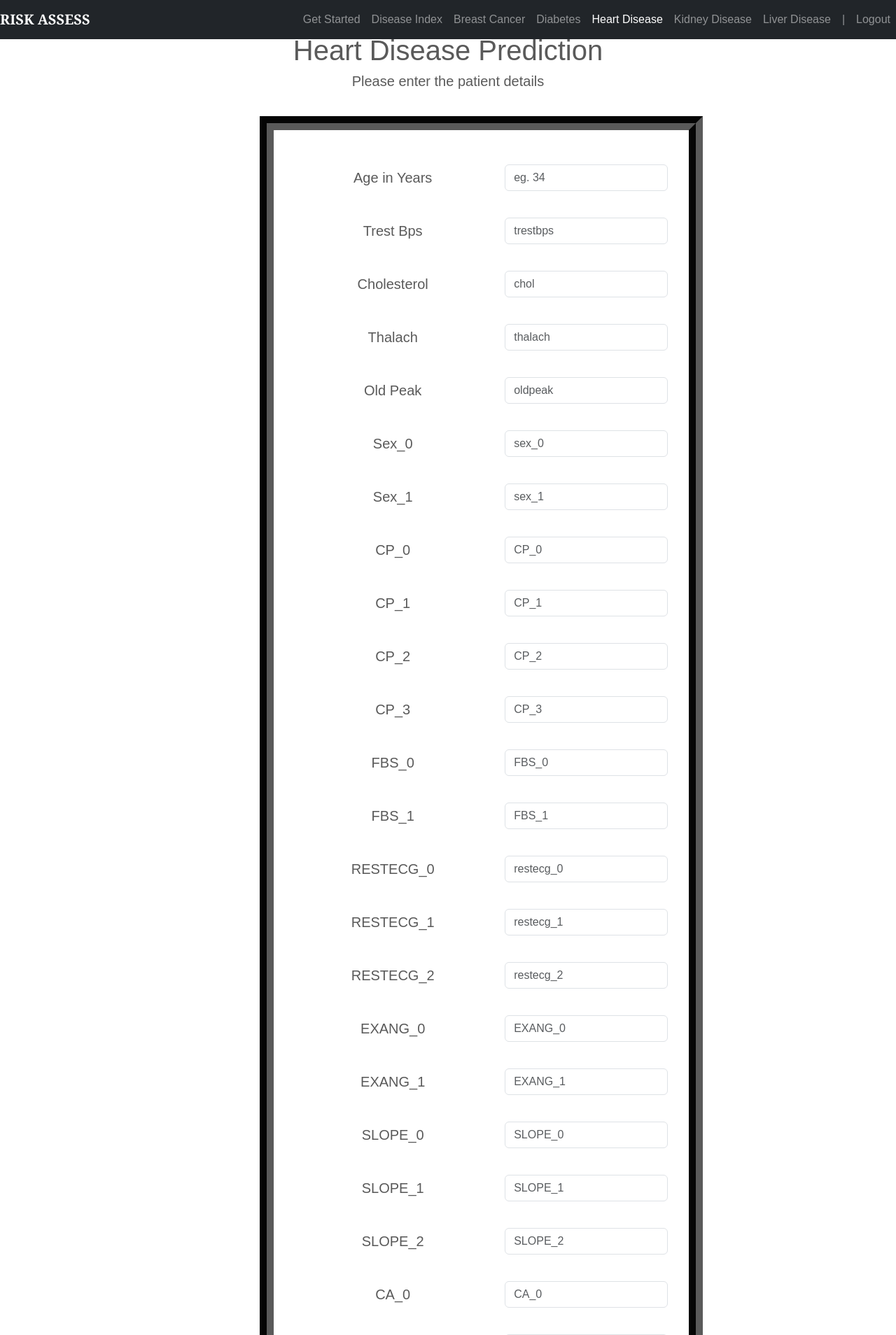
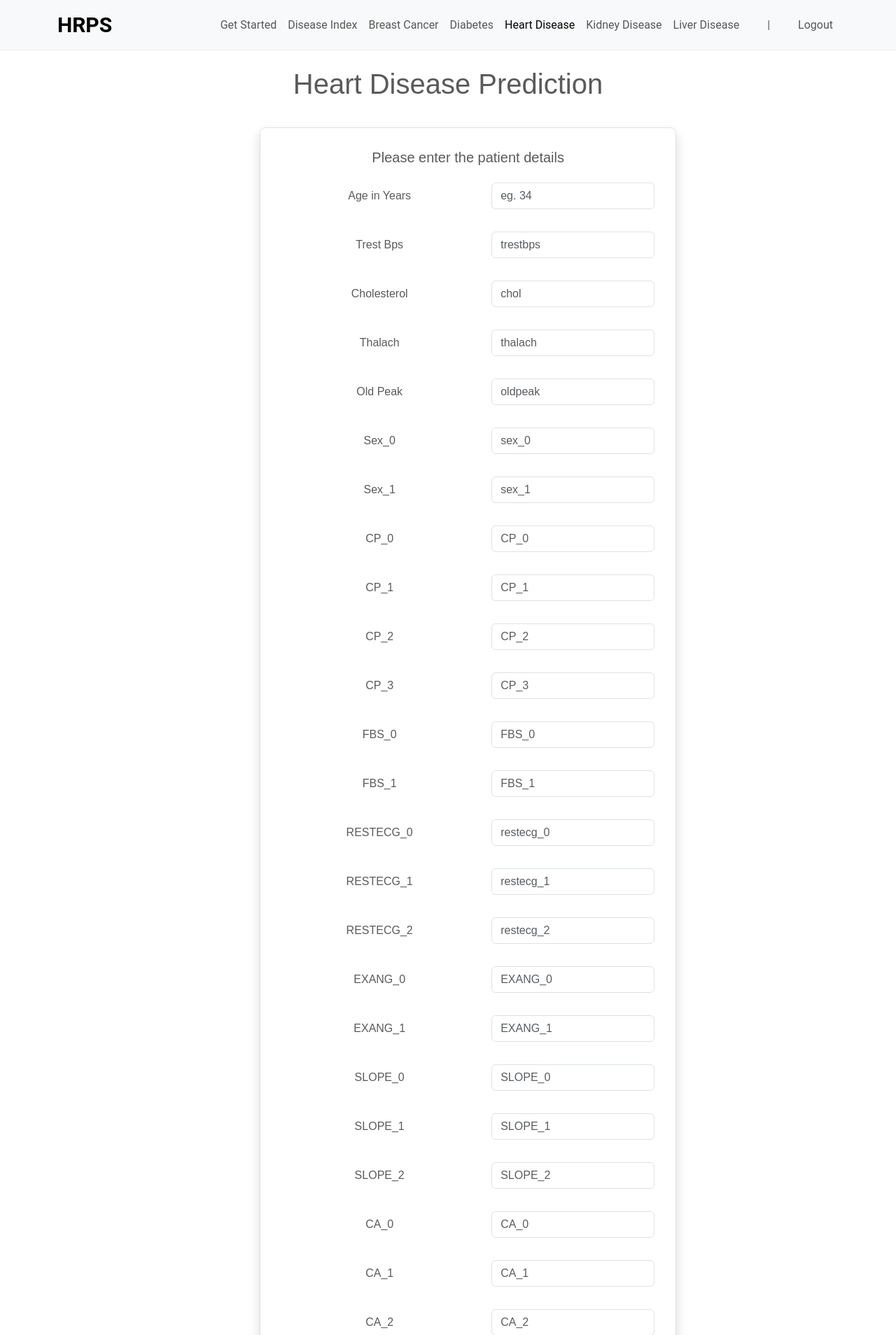
Before and after one commit to Aashish-32/HRPS, a Flask app: page /heart in a window 1280 px wide. Shown: the top 1908 px of the page at 70% size. Run offline with Flask 3, Linux system fonts and the light colour scheme; a user stored in the database is signed in; parts of the project's set-up code (start-up, migrations or seed data) failed here and were passed over; some libraries are stand-ins or nearby versions.

Commit message:
fix: :art: heart page

```diff
--- a/templates/dashboard.html
+++ b/templates/dashboard.html
@@ -71,7 +71,8 @@
                     <li class="nav-item">
                         <a class="nav-link" href="/liver">Liver Disease</a>
                     </li>
-                    <li class="nav-item px-4 ">
+                    <li class="nav-item px-4 d-lg-block d-md-none">
+
                         <a class="nav-link" href="#">|</a>
                     </li>
                     <li class="nav-item">
--- a/templates/disindex.html
+++ b/templates/disindex.html
@@ -78,7 +78,7 @@
                         </li>
                         </li>
                         <li class="nav-item">
-                            <a class="nav-link" href="/disindex">Disease Index</a>
+                            <a class="nav-link active" href="/disindex">Disease Index</a>
                         </li>
                         <li class="nav-item">
                             <a class="nav-link" href="/cancer">Breast Cancer</a>
@@ -95,7 +95,8 @@
                         <li class="nav-item">
                             <a class="nav-link" href="/liver">Liver Disease</a>
                         </li>
-                        <li class="nav-item px-4 ">
+                        <li class="nav-item px-4 d-lg-block d-md-none">
+
                             <a class="nav-link" href="#">|</a>
                         </li>
                         <li class="nav-item">
--- a/templates/heart.html
+++ b/templates/heart.html
@@ -1,37 +1,65 @@
 <!DOCTYPE html>
 <html>
   <head>
-	<meta charset="utf-8">
-    <meta name="viewport" content="width=device-width, initial-scale=1, shrink-to-fit=no">
-    <link rel="stylesheet" href="https://maxcdn.bootstrapcdn.com/bootstrap/4.0.0/css/bootstrap.min.css">
-    <link href="https://cdn.jsdelivr.net/npm/bootstrap@5.3.3/dist/css/bootstrap.min.css" rel="stylesheet"
-        integrity="sha384-QWTKZyjpPEjISv5WaRU9OFeRpok6YctnYmDr5pNlyT2bRjXh0JMhjY6hW+ALEwIH" crossorigin="anonymous" />
-    <link rel="canonical" href="https://getbootstrap.com/docs/4.5/examples/carousel/">
-    <link rel="stylesheet" type="text/css" href="{{ url_for('static', filename='index.css') }}">
+    <meta charset="utf-8" />
+    <meta
+      name="viewport"
+      content="width=device-width, initial-scale=1, shrink-to-fit=no"
+    />
+    <link
+      rel="stylesheet"
+      href="https://maxcdn.bootstrapcdn.com/bootstrap/4.0.0/css/bootstrap.min.css"
+    />
+    <link
+      href="https://cdn.jsdelivr.net/npm/bootstrap@5.3.3/dist/css/bootstrap.min.css"
+      rel="stylesheet"
+      integrity="sha384-QWTKZyjpPEjISv5WaRU9OFeRpok6YctnYmDr5pNlyT2bRjXh0JMhjY6hW+ALEwIH"
+      crossorigin="anonymous"
+    />
+    <link
+      rel="canonical"
+      href="https://getbootstrap.com/docs/4.5/examples/carousel/"
+    />
+    <link
+      rel="stylesheet"
+      type="text/css"
+      href="{{ url_for('static', filename='index.css') }}"
+    />
     <title>RiskAssess | Heart Disease Prediction</title>
   </head>
   <style>
-	button
-{
-	border-style:none;
+    nav {
+      font-family: "Roboto", sans-serif;
     }
 
-h1, h2, h3, h4, h5{
+    .navbar-brand {
+      font-size: 30px;
+      font-family: "Roboto", sans-serif;
+      font-weight: 700;
+      font-style: normal;
+    }
+    button {
+      border-style: none;
+    }
+
+    h1,
+    h2,
+    h3,
+    h4,
+    h5 {
       text-align: center;
-
     }
 
     form {
       margin-top: 3%;
       margin-left: 29%;
       margin-right: 21%;
-
     }
 
-form fieldset{
+    form fieldset {
       padding: 30px;
-	border-width: 20px;
-	border-style: groove;
+      border-width: 30px;
+
       border-color: #5a5a5a;
       background-color: #fff;
     }
@@ -50,19 +78,19 @@ fieldset label {
       margin-left: 20px;
       margin-right: 40px;
       padding: 23px;
-	font-size: 20px;
+      font-size: 16px;
       display: inline-block;
-    width  : 240px;
+      width: 240px;
     }
-fieldset input{
-	padding:8px;
-	color: #938c8c
+
+    fieldset input {
+      padding: 8px;
+      color: #938c8c;
     }
-fieldset input:focus{
+    fieldset input:focus {
       color: #000;
     }
-fieldset button
-{
+    fieldset button {
       margin-left: 60px;
       color: #fff;
       background-color: #5a5a5a;
@@ -79,8 +107,7 @@ fieldset button
       margin-top: 15px;
     }
 
-
-.submit{
+    .submit {
       margin-left: 60px;
       color: #fff;
       background-color: #5a5a5a;
@@ -97,11 +124,11 @@ fieldset button
       margin-top: 15px;
     }
 
-#link_to_edit{
+    #link_to_edit {
       padding-left: 45px;
     }
 
-.fieldset{
+    .fieldset {
       margin-top: 3%;
       margin-left: 0%;
       margin-right: 0%;
@@ -114,17 +141,22 @@ fieldset button
     }
   </style>
   <body>
+    <header>
+      <nav class="navbar navbar-expand-lg bg-body-tertiary fixed-top border-bottom border-light-subtle">
+        <div class="container-sm d-flex justify-content-between align-items-center">
 
-	<header>
-    <nav class="navbar navbar-expand-md navbar-dark fixed-top bg-dark">
-                <a class="navbar-brand" href="#"><b>RISK ASSESS</b></a>
-                <button class="navbar-toggler" type="button" data-toggle="collapse" data-target="#navbarCollapse" aria-controls="navbarCollapse" aria-expanded="false" aria-label="Toggle navigation">
+            <a class="navbar-brand" href="/dashboard">HRPS</a>
+            <button class="navbar-toggler" type="button" data-bs-toggle="collapse" data-bs-target="#navbarNav"
+                aria-controls="navbarNav" aria-expanded="false" aria-label="Toggle navigation">
                 <span class="navbar-toggler-icon"></span>
             </button>
-                <div class="collapse navbar-collapse" id="navbarCollapse">
+
+
+            <div class="collapse navbar-collapse" id="navbarNav">
                 <ul class="navbar-nav ml-auto">
                     <li class="nav-item">
-                        <a class="nav-link" href="/dashboard">Get Started</a>
+                        <a class="nav-link " aria-current="page" href="/dashboard">Get Started</a>
+                    </li>
                     </li>
                     <li class="nav-item">
                         <a class="nav-link" href="/disindex">Disease Index</a>
@@ -139,159 +171,359 @@ fieldset button
                         <a class="nav-link active" href="/heart">Heart Disease</a>
                     </li>
                     <li class="nav-item">
-                        <a class="nav-link" href="/kidney">Kidney Disease</a>
+                        <a class="nav-link " href="/kidney">Kidney Disease</a>
                     </li>
                     <li class="nav-item">
                         <a class="nav-link" href="/liver">Liver Disease</a>
                     </li>
-                    <li class="nav-item">
+                    <li class="nav-item px-4 d-lg-block d-md-none">
                         <a class="nav-link" href="#">|</a>
                     </li>
                     <li class="nav-item">
                         <a class="nav-link" href="/logout">Logout</a>
                     </li>
+
                 </ul>
             </div>
+        </div>
     </nav>
-    </header><br/><br/>
-    <h1 style="text-align:center;">Heart Disease Prediction</h1>
-    <h5 style="text-align:center;">Please enter the patient details</h5>
+    </header>
+    <br /><br />
+    <h1 class="align-content-center text-center pt-5">Heart Disease Prediction</h1>
 
-    <form action="{{ url_for('predictheart')}}" method="post" class="form-inline">
-        <fieldset>
+    <form
+      action="{{ url_for('predictheart')}}"
+      method="post"
+      class="form-inline"
+    >
+    <fieldset class="rounded-3 shadow border ">
+      <h5 class="align-content-center text-center">Please enter the patient details</h5>
         <div class="tabcontent" id="new">
-
           <div class="form-group">
             <label for="age">Age in Years</label>
-                    <input class="form-control" type="number" name="age" placeholder="eg. 34" required="required"/>
+            <input
+              class="form-control"
+              type="number"
+              name="age"
+              placeholder="eg. 34"
+              required="required"
+            />
           </div>
           <div class="form-group">
             <label for="trestbps">Trest Bps</label>
-                    <input class="form-control" type="number" name="trestbps" placeholder="trestbps" required="required"/>
+            <input
+              class="form-control"
+              type="number"
+              name="trestbps"
+              placeholder="trestbps"
+              required="required"
+            />
           </div>
           <div class="form-group">
             <label for="chol">Cholesterol</label>
-                    <input class="form-control" type="number" name="chol" placeholder="chol" required="required"/>
+            <input
+              class="form-control"
+              type="number"
+              name="chol"
+              placeholder="chol"
+              required="required"
+            />
           </div>
           <div class="form-group">
             <label for="thalach">Thalach</label>
-                    <input class="form-control" type="number" name="thalach" placeholder="thalach" required="required"/>
+            <input
+              class="form-control"
+              type="number"
+              name="thalach"
+              placeholder="thalach"
+              required="required"
+            />
           </div>
           <div class="form-group">
             <label for="oldpeak">Old Peak</label>
-                    <input class="form-control" type="number" name="oldpeak" placeholder="oldpeak" required="required"/>
+            <input
+              class="form-control"
+              type="number"
+              name="oldpeak"
+              placeholder="oldpeak"
+              required="required"
+            />
           </div>
           <div class="form-group">
             <label for="sex_0">Sex_0</label>
-                    <input class="form-control" type="number" name="sex_0" placeholder="sex_0" required="required"/>
+            <input
+              class="form-control"
+              type="number"
+              name="sex_0"
+              placeholder="sex_0"
+              required="required"
+            />
           </div>
           <div class="form-group">
             <label for="sex_1">Sex_1</label>
-                    <input class="form-control" type="number" name="sex_1" placeholder="sex_1" required="required"/>
+            <input
+              class="form-control"
+              type="number"
+              name="sex_1"
+              placeholder="sex_1"
+              required="required"
+            />
           </div>
           <div class="form-group">
             <label for="CP_0">CP_0</label>
-                    <input class="form-control" type="number" name="CP_0" placeholder="CP_0" required="required"/>
+            <input
+              class="form-control"
+              type="number"
+              name="CP_0"
+              placeholder="CP_0"
+              required="required"
+            />
           </div>
           <div class="form-group">
             <label for="CP_1">CP_1</label>
-                    <input class="form-control" type="number" name="CP_1" placeholder="CP_1" required="required"/>
+            <input
+              class="form-control"
+              type="number"
+              name="CP_1"
+              placeholder="CP_1"
+              required="required"
+            />
           </div>
           <div class="form-group">
             <label for="CP_2">CP_2</label>
-                    <input class="form-control" type="number" name="CP_2" placeholder="CP_2" required="required"/>
+            <input
+              class="form-control"
+              type="number"
+              name="CP_2"
+              placeholder="CP_2"
+              required="required"
+            />
           </div>
           <div class="form-group">
             <label for="CP_3">CP_3</label>
-                    <input class="form-control" type="number" name="CP_3" placeholder="CP_3" required="required"/>
+            <input
+              class="form-control"
+              type="number"
+              name="CP_3"
+              placeholder="CP_3"
+              required="required"
+            />
           </div>
           <div class="form-group">
             <label for="fbs_0">FBS_0</label>
-                    <input class="form-control" type="number" name="FBS_0" placeholder="FBS_0" required="required"/>
+            <input
+              class="form-control"
+              type="number"
+              name="FBS_0"
+              placeholder="FBS_0"
+              required="required"
+            />
           </div>
           <div class="form-group">
             <label for="fbs_1">FBS_1</label>
-                    <input class="form-control" type="number" name="FBS_1" placeholder="FBS_1" required="required"/>
+            <input
+              class="form-control"
+              type="number"
+              name="FBS_1"
+              placeholder="FBS_1"
+              required="required"
+            />
           </div>
           <div class="form-group">
             <label for="restecg_0">RESTECG_0</label>
-                    <input class="form-control" type="number" name="restecg_0" placeholder="restecg_0" required="required"/>
+            <input
+              class="form-control"
+              type="number"
+              name="restecg_0"
+              placeholder="restecg_0"
+              required="required"
+            />
           </div>
           <div class="form-group">
             <label for="restecg_1">RESTECG_1</label>
-                    <input class="form-control" type="number" name="restecg_1" placeholder="restecg_1" required="required"/>
+            <input
+              class="form-control"
+              type="number"
+              name="restecg_1"
+              placeholder="restecg_1"
+              required="required"
+            />
           </div>
           <div class="form-group">
             <label for="restecg_2">RESTECG_2</label>
-                    <input class="form-control" type="number" name="restecg_2" placeholder="restecg_2" required="required"/>
+            <input
+              class="form-control"
+              type="number"
+              name="restecg_2"
+              placeholder="restecg_2"
+              required="required"
+            />
           </div>
           <div class="form-group">
             <label for="exang_0">EXANG_0</label>
-                    <input class="form-control" type="number" name="EXANG_0" placeholder="EXANG_0" required="required"/>
+            <input
+              class="form-control"
+              type="number"
+              name="EXANG_0"
+              placeholder="EXANG_0"
+              required="required"
+            />
           </div>
           <div class="form-group">
             <label for="exang_1">EXANG_1</label>
-                    <input class="form-control" type="number" name="EXANG_1" placeholder="EXANG_1" required="required"/>
+            <input
+              class="form-control"
+              type="number"
+              name="EXANG_1"
+              placeholder="EXANG_1"
+              required="required"
+            />
           </div>
           <div class="form-group">
             <label for="slope_0">SLOPE_0</label>
-                    <input class="form-control" type="number" name="SLOPE_0" placeholder="SLOPE_0" required="required"/>
+            <input
+              class="form-control"
+              type="number"
+              name="SLOPE_0"
+              placeholder="SLOPE_0"
+              required="required"
+            />
           </div>
           <div class="form-group">
             <label for="slope_1">SLOPE_1</label>
-                    <input class="form-control" type="number" name="SLOPE_1" placeholder="SLOPE_1" required="required"/>
+            <input
+              class="form-control"
+              type="number"
+              name="SLOPE_1"
+              placeholder="SLOPE_1"
+              required="required"
+            />
           </div>
           <div class="form-group">
             <label for="slope_2">SLOPE_2</label>
-                    <input class="form-control" type="number" name="SLOPE_2" placeholder="SLOPE_2" required="required"/>
+            <input
+              class="form-control"
+              type="number"
+              name="SLOPE_2"
+              placeholder="SLOPE_2"
+              required="required"
+            />
           </div>
           <div class="form-group">
             <label for="CA_0">CA_0</label>
-                    <input class="form-control" type="number" name="CA_0" placeholder="CA_0" required="required"/>
+            <input
+              class="form-control"
+              type="number"
+              name="CA_0"
+              placeholder="CA_0"
+              required="required"
+            />
           </div>
           <div class="form-group">
             <label for="CA_1">CA_1</label>
-                    <input class="form-control" type="number" name="CA_1" placeholder="CA_1" required="required"/>
+            <input
+              class="form-control"
+              type="number"
+              name="CA_1"
+              placeholder="CA_1"
+              required="required"
+            />
           </div>
           <div class="form-group">
             <label for="CA_2">CA_2</label>
-                    <input class="form-control" type="number" name="CA_2" placeholder="CA_2" required="required"/>
+            <input
+              class="form-control"
+              type="number"
+              name="CA_2"
+              placeholder="CA_2"
+              required="required"
+            />
           </div>
           <div class="form-group">
             <label for="CA_3">CA_3</label>
-                    <input class="form-control" type="number" name="CA_3" placeholder="CA_3" required="required"/>
+            <input
+              class="form-control"
+              type="number"
+              name="CA_3"
+              placeholder="CA_3"
+              required="required"
+            />
           </div>
           <div class="form-group">
             <label for="CA_4">CA_4</label>
-                    <input class="form-control" type="number" name="CA_4" placeholder="CA_4" required="required"/>
+            <input
+              class="form-control"
+              type="number"
+              name="CA_4"
+              placeholder="CA_4"
+              required="required"
+            />
           </div>
           <div class="form-group">
             <label for="THAL_0">THAL_0</label>
-                    <input class="form-control" type="number" name="THAL_0" placeholder="THAL_0" required="required"/>
+            <input
+              class="form-control"
+              type="number"
+              name="THAL_0"
+              placeholder="THAL_0"
+              required="required"
+            />
           </div>
           <div class="form-group">
             <label for="THAL_1">THAL_1</label>
-                    <input class="form-control" type="number" name="THAL_1" placeholder="THAL_1" required="required"/>
+            <input
+              class="form-control"
+              type="number"
+              name="THAL_1"
+              placeholder="THAL_1"
+              required="required"
+            />
           </div>
           <div class="form-group">
             <label for="THAL_2">THAL_2</label>
-                    <input class="form-control" type="number" name="THAL_2" placeholder="THAL_2" required="required"/>
+            <input
+              class="form-control"
+              type="number"
+              name="THAL_2"
+              placeholder="THAL_2"
+              required="required"
+            />
           </div>
           <div class="form-group">
             <label for="THAL_3">THAL_3</label>
-                    <input class="form-control" type="number" name="THAL_3" placeholder="THAL_3" required="required"/>
+            <input
+              class="form-control"
+              type="number"
+              name="THAL_3"
+              placeholder="THAL_3"
+              required="required"
+            />
           </div>
-                  &nbsp;&nbsp;&nbsp;&nbsp;&nbsp;&nbsp;&nbsp;&nbsp;&nbsp;&nbsp;&nbsp;&nbsp;&nbsp;&nbsp;&nbsp;&nbsp;&nbsp;&nbsp;&nbsp;&nbsp;&nbsp;&nbsp;&nbsp;&nbsp;&nbsp;&nbsp;&nbsp;&nbsp;<button type="submit" class="btn btn-primary btn-lg">Predict</button>
-
+          &nbsp;&nbsp;&nbsp;&nbsp;&nbsp;&nbsp;&nbsp;&nbsp;&nbsp;&nbsp;&nbsp;&nbsp;&nbsp;&nbsp;&nbsp;&nbsp;&nbsp;&nbsp;&nbsp;&nbsp;&nbsp;&nbsp;&nbsp;&nbsp;&nbsp;&nbsp;&nbsp;&nbsp;
+          <button type="submit" class="btn bg-success px-5 text-white">Predict</button>
         </div>
       </fieldset>
     </form>
 
-    <script src="https://code.jquery.com/jquery-3.2.1.slim.min.js" integrity="sha384-KJ3o2DKtIkvYIK3UENzmM7KCkRr/rE9/Qpg6aAZGJwFDMVNA/GpGFF93hXpG5KkN" crossorigin="anonymous"></script>
-    <script src="https://cdnjs.cloudflare.com/ajax/libs/popper.js/1.12.9/umd/popper.min.js" integrity="sha384-ApNbgh9B+Y1QKtv3Rn7W3mgPxhU9K/ScQsAP7hUibX39j7fakFPskvXusvfa0b4Q" crossorigin="anonymous"></script>
-    <script src="https://maxcdn.bootstrapcdn.com/bootstrap/4.0.0/js/bootstrap.min.js" integrity="sha384-JZR6Spejh4U02d8jOt6vLEHfe/JQGiRRSQQxSfFWpi1MquVdAyjUar5+76PVCmYl" crossorigin="anonymous"></script>
-    <script src="https://cdn.jsdelivr.net/npm/bootstrap@5.3.3/dist/js/bootstrap.bundle.min.js"
+    <script
+      src="https://code.jquery.com/jquery-3.2.1.slim.min.js"
+      integrity="sha384-KJ3o2DKtIkvYIK3UENzmM7KCkRr/rE9/Qpg6aAZGJwFDMVNA/GpGFF93hXpG5KkN"
+      crossorigin="anonymous"
+    ></script>
+    <script
+      src="https://cdnjs.cloudflare.com/ajax/libs/popper.js/1.12.9/umd/popper.min.js"
+      integrity="sha384-ApNbgh9B+Y1QKtv3Rn7W3mgPxhU9K/ScQsAP7hUibX39j7fakFPskvXusvfa0b4Q"
+      crossorigin="anonymous"
+    ></script>
+    <script
+      src="https://maxcdn.bootstrapcdn.com/bootstrap/4.0.0/js/bootstrap.min.js"
+      integrity="sha384-JZR6Spejh4U02d8jOt6vLEHfe/JQGiRRSQQxSfFWpi1MquVdAyjUar5+76PVCmYl"
+      crossorigin="anonymous"
+    ></script>
+    <script
+      src="https://cdn.jsdelivr.net/npm/bootstrap@5.3.3/dist/js/bootstrap.bundle.min.js"
       integrity="sha384-YvpcrYf0tY3lHB60NNkmXc5s9fDVZLESaAA55NDzOxhy9GkcIdslK1eN7N6jIeHz"
-        crossorigin="anonymous"></script>
+      crossorigin="anonymous"
+    ></script>
   </body>
 </html>
--- a/templates/kidney.html
+++ b/templates/kidney.html
@@ -4,12 +4,10 @@
 <head>
     <meta charset="utf-8">
     <meta name="viewport" content="width=device-width, initial-scale=1, shrink-to-fit=no">
-
     <link rel="stylesheet" href="https://maxcdn.bootstrapcdn.com/bootstrap/4.0.0/css/bootstrap.min.css">
 
     <link href="https://cdn.jsdelivr.net/npm/bootstrap@5.3.3/dist/css/bootstrap.min.css" rel="stylesheet"
         integrity="sha384-QWTKZyjpPEjISv5WaRU9OFeRpok6YctnYmDr5pNlyT2bRjXh0JMhjY6hW+ALEwIH" crossorigin="anonymous" />
-
     <link rel="canonical" href="https://getbootstrap.com/docs/4.5/examples/carousel/">
     <link rel="stylesheet" type="text/css" href="{{ url_for('static', filename='index.css') }}">
     <title>RiskAssess | Kidney Disease Prediction</title>
@@ -173,7 +171,8 @@
                         <li class="nav-item">
                             <a class="nav-link" href="/liver">Liver Disease</a>
                         </li>
-                        <li class="nav-item px-4 ">
+                        <li class="nav-item px-4 d-lg-block d-md-none">
+
                             <a class="nav-link" href="#">|</a>
                         </li>
                         <li class="nav-item">
```
Also changed, not shown: templates/cancer.html (+43 -15 lines), templates/diabetes.html (+4 -3 lines), templates/liver.html (+32 -14 lines). Lines whose indentation alone changed are shown as unchanged.
